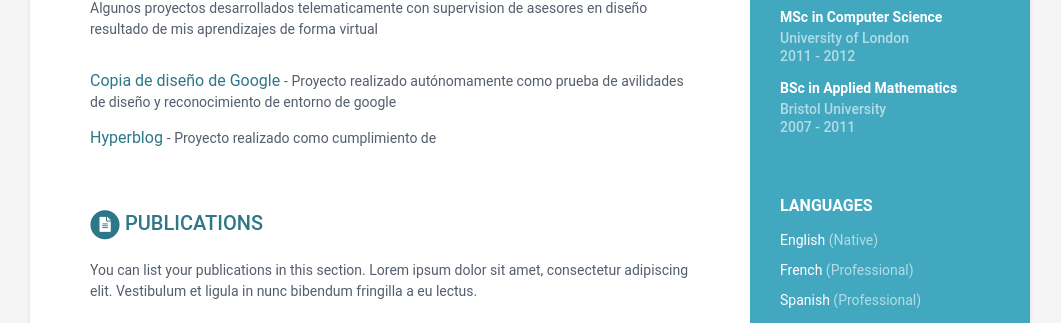
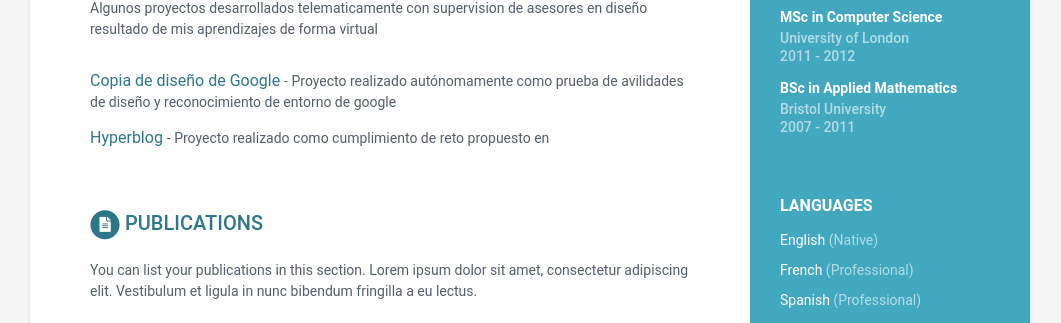
Before and after one commit to KevinC99/good-birch-4e19a, a Jekyll site: the page built from index.html, in a window 1280 px wide. Shown: the part 622-945 px from the top of the page, without its empty margins (110-1171 px from the left). Built offline with Jekyll 4.4.1, drawn with Linux system fonts in a browser that asks for light colours.

Commit message:
data.yml: updated tagline in assignments

```diff
--- a/_data/data.yml
+++ b/_data/data.yml
@@ -83,7 +83,7 @@ projects:
         Proyecto realizado autónomamente como prueba de avilidades de diseño y
         reconocimiento de entorno de google
     - title: Hyperblog
-      tagline: 'Proyecto realizado  como cumplimiento de '
+      tagline: 'Proyecto realizado  como cumplimiento de reto propuesto en '
       link: 'https://github.com/KevinC99/Hyper-Blog'
   intro: >-
     Algunos proyectos desarrollados telematicamente con supervision de asesores
```
